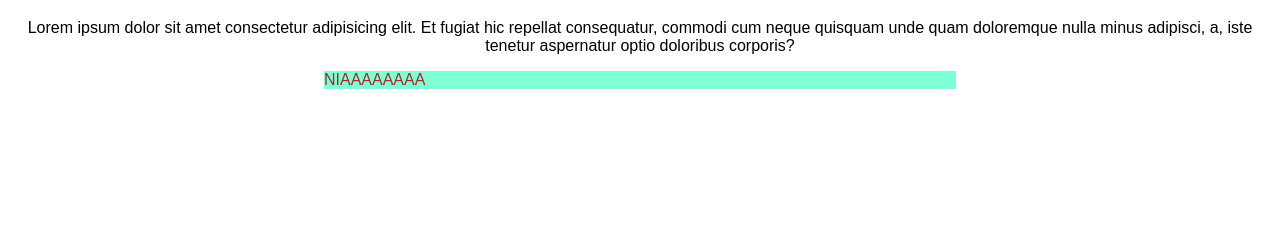
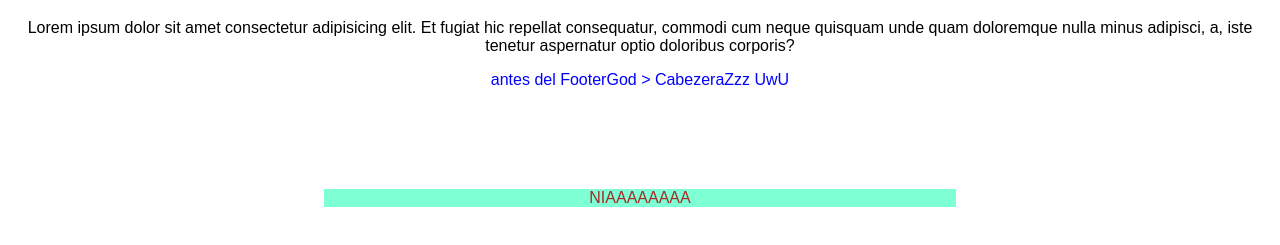
Before and after one commit to Thiago1306/PagCursoGit, a plain HTML site: page index.html in a window 1280 px wide. Shown: the part 67-312 px from the top of the page. Drawn offline with Linux system fonts and the light colour scheme.

Commit message:
estructura del footer

```diff
--- a/css/main.css
+++ b/css/main.css
@@ -9,9 +9,11 @@ h1{
     border-radius: 50pc;
 }
 #nia{
-    display: flex;
     background-color: aquamarine;
     color: brown;
     width: 50%;
-    margin: auto;
+    margin:100px auto;
 }
+#pp{
+    color: blue;
+}
--- a/index.html
+++ b/index.html
@@ -10,10 +10,9 @@
 <body>
     <h1>Hola perdida, mencantas bb xd</h1>
     <p>Lorem ipsum dolor sit amet consectetur adipisicing elit. Et fugiat hic repellat consequatur, commodi cum neque quisquam unde quam doloremque nulla minus adipisci, a, iste tenetur aspernatur optio doloribus corporis?</p>
+<div id="pp">antes del FooterGod > CabezeraZzz UwU</div>
 
-    <footer>
-        <div id="nia">NIAAAAAAAA
-        </div>
-    </footer>
+
+        <div id="nia">NIAAAAAAAA </div>
 </body>
 </html>
```
